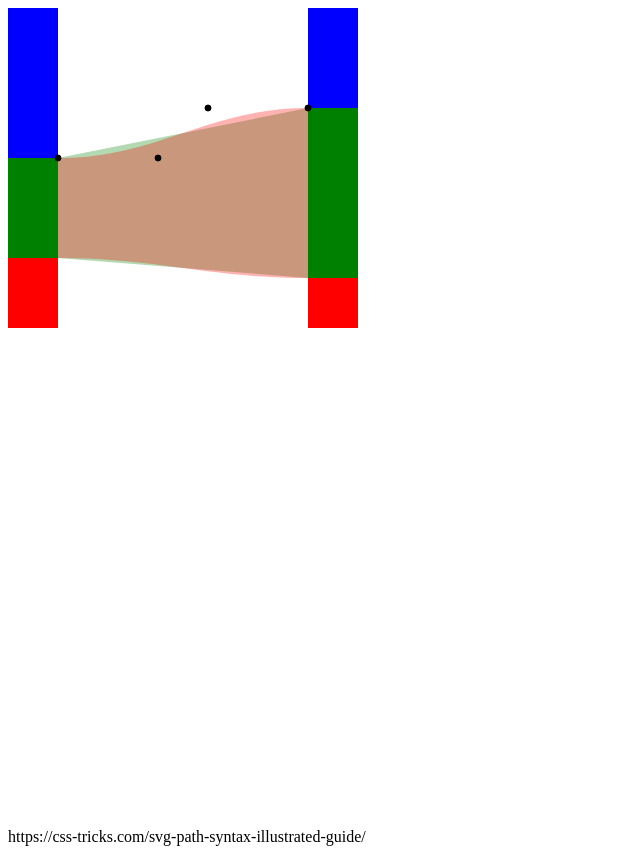
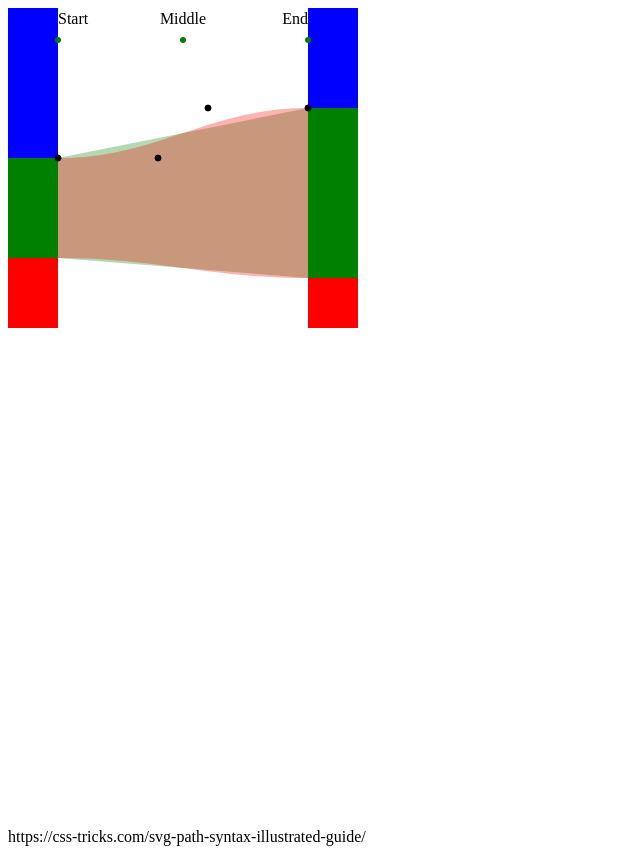
Before and after one commit to hski-github/spotfire-sankey-diagram, a website: page prototypes/sankey-svg.html in a window 1280 px wide. Shown: the whole page, without its empty margins (0-640 px from the left). Drawn offline with Linux system fonts and the light colour scheme.

Commit message:
Some prototyping for labels

```diff
--- a/prototypes/sankey-svg.html
+++ b/prototypes/sankey-svg.html
@@ -24,6 +24,15 @@
   	Z
 	" style="fill:blue;opacity:0.3;"/>
  -->
+
+<text x="50" y="1em" text-anchor="start">Start</text>
+<circle cx="50" cy="2em" r="3" fill="green" />
+
+<text x="300" y="1em" text-anchor="end">End</text>
+<circle cx="300" cy="2em" r="3" fill="green" />
+
+<text x="175" y="1em" text-anchor="middle">Middle</text>
+<circle cx="175" cy="2em" r="3" fill="green" />
 
 <path id="polygone" d="
   	M 50 150
```
